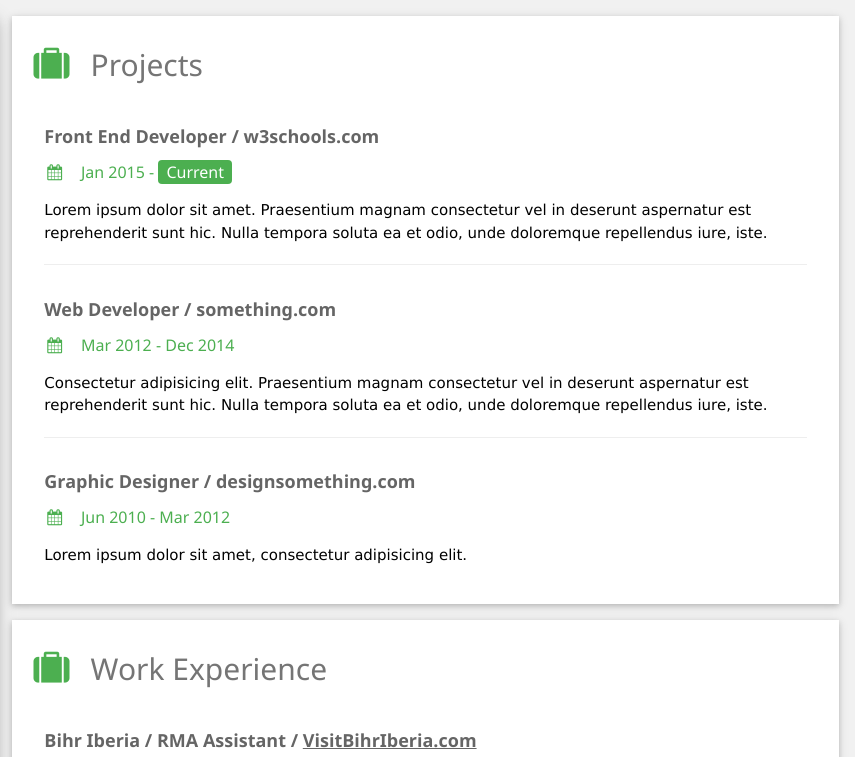
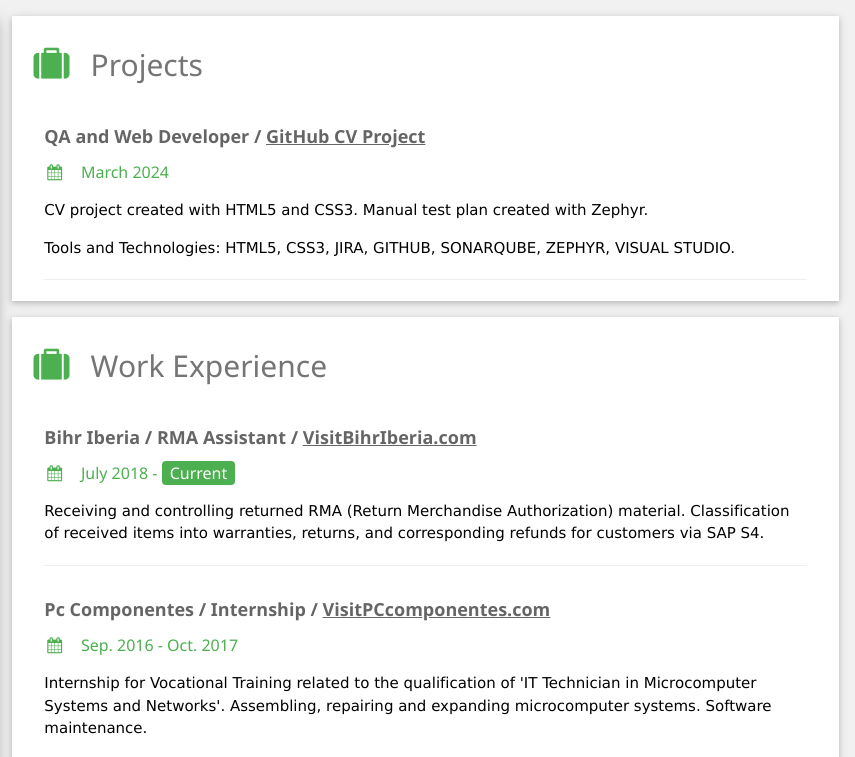
Before and after one commit to Organization-Jose-AndresQA/CVPROYECT, a plain HTML site: page index.html in a window 1280 px wide. Shown: the top 757 px of the page, 425-1280 px from the left. Drawn offline with nearby package versions, Linux system fonts and the light colour scheme.

Commit message:
https://bootcampqajose.atlassian.net/browse/CVP-8  Projects
Projects page

```diff
--- a/index.html
+++ b/index.html
@@ -65,8 +65,8 @@
                         </div>
                         <p>English</p>
                         <div class="w3-light-grey w3-round-xlarge">
-                            <div class="w3-container w3-center w3-round-xlarge w3-green" style="width:60%">B2 Upper
-                                intermediate</div>
+                            <div class="w3-container w3-center w3-round-xlarge w3-green" style="width:60%">B2 (Trinity
+                                College London)</div>
                         </div>
                         <br>
                     </div>
@@ -82,30 +82,13 @@
                             class="fa fa-suitcase fa-fw w3-margin-right w3-xxlarge w3-text-green"></i>Projects
                     </h2>
                     <div class="w3-container">
-                        <h5 class="w3-opacity"><b>Front End Developer / w3schools.com</b></h5>
-                        <h6 class="w3-text-green"><i class="fa fa-calendar fa-fw w3-margin-right"></i>Jan 2015 - <span
-                                class="w3-tag w3-green w3-round">Current</span></h6>
-                        <p>Lorem ipsum dolor sit amet. Praesentium magnam consectetur vel in deserunt aspernatur est
-                            reprehenderit sunt hic. Nulla tempora soluta ea et odio, unde doloremque repellendus iure,
-                            iste.</p>
+                        <h5 class="w3-opacity"><b>QA and Web Developer / <a
+                                    href="https://github.com/Organization-Jose-AndresQA/CVPROYECT">GitHub CV
+                                    Project</a></b></h5>
+                        <h6 class="w3-text-green"><i class="fa fa-calendar fa-fw w3-margin-right"></i>March 2024</h6>
+                        <p>CV project created with HTML5 and CSS3. Manual test plan created with Zephyr.</p>
+                        <p>Tools and Technologies: HTML5, CSS3, JIRA, GITHUB, SONARQUBE, ZEPHYR, VISUAL STUDIO.</p>
                         <hr>
-                    </div>
-                    <div class="w3-container">
-                        <h5 class="w3-opacity"><b>Web Developer / something.com</b></h5>
-                        <h6 class="w3-text-green"><i class="fa fa-calendar fa-fw w3-margin-right"></i>Mar 2012 - Dec
-                            2014
-                        </h6>
-                        <p>Consectetur adipisicing elit. Praesentium magnam consectetur vel in deserunt aspernatur est
-                            reprehenderit sunt hic. Nulla tempora soluta ea et odio, unde doloremque repellendus iure,
-                            iste.</p>
-                        <hr>
-                    </div>
-                    <div class="w3-container">
-                        <h5 class="w3-opacity"><b>Graphic Designer / designsomething.com</b></h5>
-                        <h6 class="w3-text-green"><i class="fa fa-calendar fa-fw w3-margin-right"></i>Jun 2010 - Mar
-                            2012
-                        </h6>
-                        <p>Lorem ipsum dolor sit amet, consectetur adipisicing elit. </p><br>
                     </div>
                 </div>
                 <div class="w3-container w3-card w3-white w3-margin-bottom">
```
